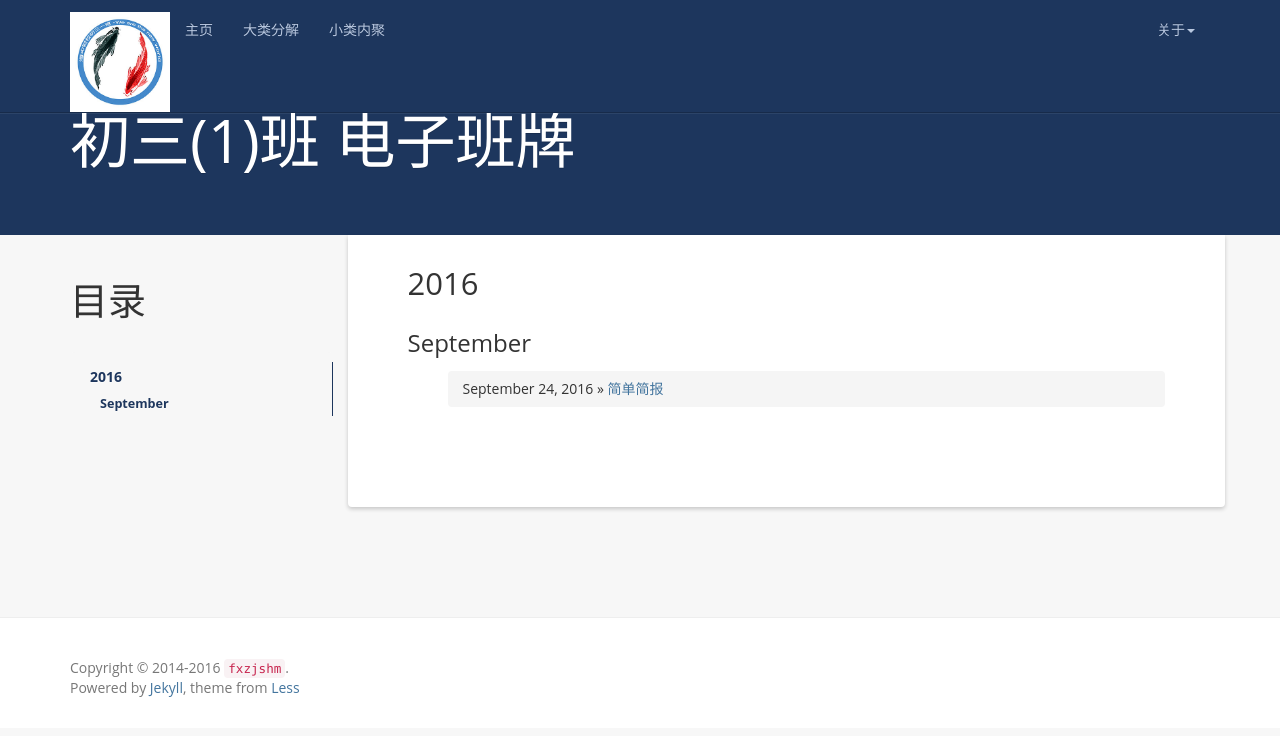
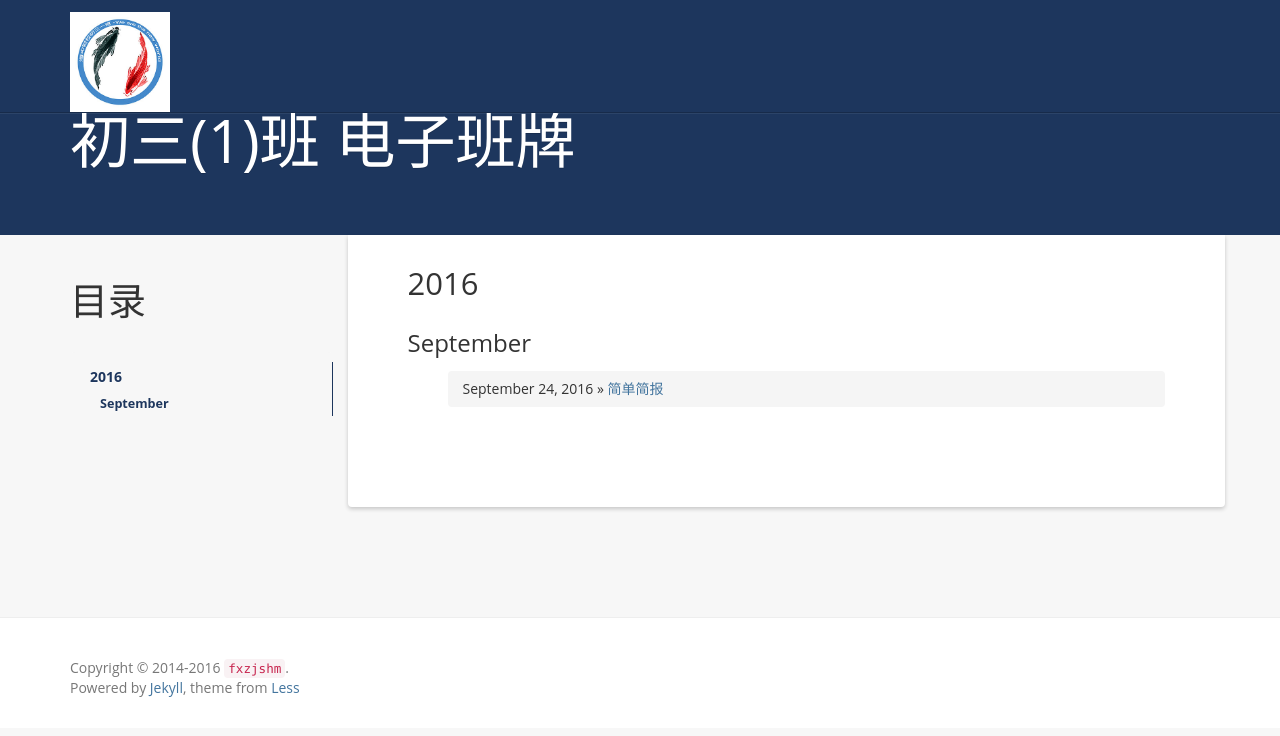
Before and after one commit to fxzjshm/Digital-signage, a Jekyll site: the page built from index.html, in a window 1280 px wide. Shown: the top 736 px of the page. Built offline with Jekyll 4.4.1, drawn with Linux system fonts in a browser that asks for light colours; the list of posts is cut into pages by our own code.

Commit message:
Update header.html

```diff
--- a/_includes/header.html
+++ b/_includes/header.html
@@ -12,32 +12,8 @@
     </div>
     <nav class="collapse navbar-collapse bs-navbar-collapse" role="navigation">
       <ul class="nav navbar-nav">
-        <li>
-          <a href="{{ '/' | prepend: site.baseurl }}">主页</a>
-        </li>
-        <li>
-          <a href="{{ '/categories/' | prepend: site.baseurl }}">大类分解</a>
-        </li>
-        <li>
-          <a href="{{ '/tag' | prepend: site.baseurl }}">小类内聚</a>
-        </li>
       </ul>
       <ul class="nav navbar-nav navbar-right">
-        <!-- li>
-          <a href="{{ '/donate/' | prepend: site.baseurl }}"><strong>打赏</strong></a>
-        </li -->
-        <li class="dropdown">
-          <a href="#" class="dropdown-toggle" data-toggle="dropdown">关于<b class="caret"></b></a>
-          <ul class="dropdown-menu">
-            <li><a rel="nofollow" target="_blank" href="{{site.github}}">Github</a></li>
-            <!-- li><a rel="nofollow" target="_blank" href="{{site.resume_site}}">关于作者</a></li -->
-            <!-- li><a rel="nofollow" href="{{ '/books' | prepend: site.baseurl }}">我的书单</a></li -->
-            <!-- li><a rel="nofollow" href="{{ '/reference' | prepend: site.baseurl }}">推荐博客</a></li -->
-            <li><a href="{{ '/feed.xml' | prepend: site.baseurl }}">RSS订阅</a></li>
-            <li class="divider"></li>
-            <!-- li><a rel="nofollow" target="_blank" href="https://github.com/luoyan35714/LessOrMore.git">本项目</a></li -->
-          </ul>
-        </li>
       </ul>
     </nav>
   </div>
```
